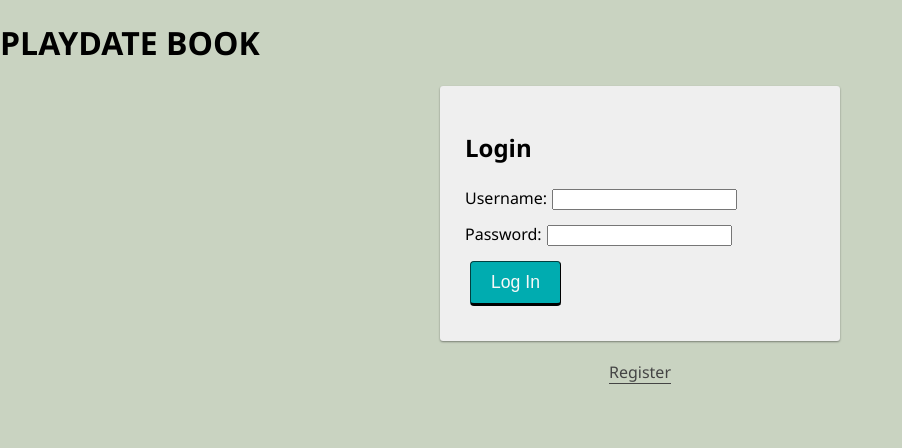
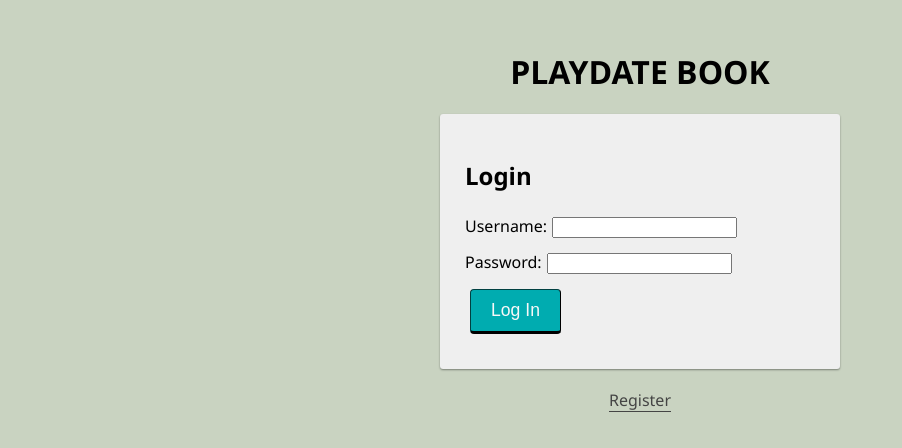
Before and after one commit to Najma55/Playdate-solo-project, a React (Create React App) app: page /dashboard in a window 1280 px wide. Shown: the top 448 px of the page, without its empty margins (0-902 px from the left). Built offline with nearby package versions, Linux system fonts and the light colour scheme; no server answers.

Commit message:
add css style. fix issues.

```diff
--- a/src/components/EventDetails/EventDetails.jsx
+++ b/src/components/EventDetails/EventDetails.jsx
@@ -36,14 +36,14 @@ export default function EventDetails() {
 
   useEffect(() => {
     dispatch({ type: "FETCH_EVENT_DETAILS", payload: params.id });
-    dispatch({ type: "UNSET_INVITE_DETAILS"});
+    dispatch({ type: "UNSET_INVITE_DETAILS" });
   }, [dispatch]);
 
   useEffect(() => {
     dispatch({ type: "FETCH_PARENTS_GOING", payload: params.id });
   }, [dispatch]);
   const copylink = () => {
-    const link = `${process.env.REACT_APP_DOMAIN}/#/invite/${inviteLink}`;
+    const link = `${process.env.REACT_APP_DOMAIN}/invite/${inviteLink}`;
     navigator?.clipboard?.writeText(link);
     setHasCopiedLink(true);
   };
--- a/src/components/LoginPage/LoginPage.css
+++ b/src/components/LoginPage/LoginPage.css
@@ -0,0 +1,5 @@
+.title{
+    text-align: center;
+    margin-top: 50px;
+
+}
```
